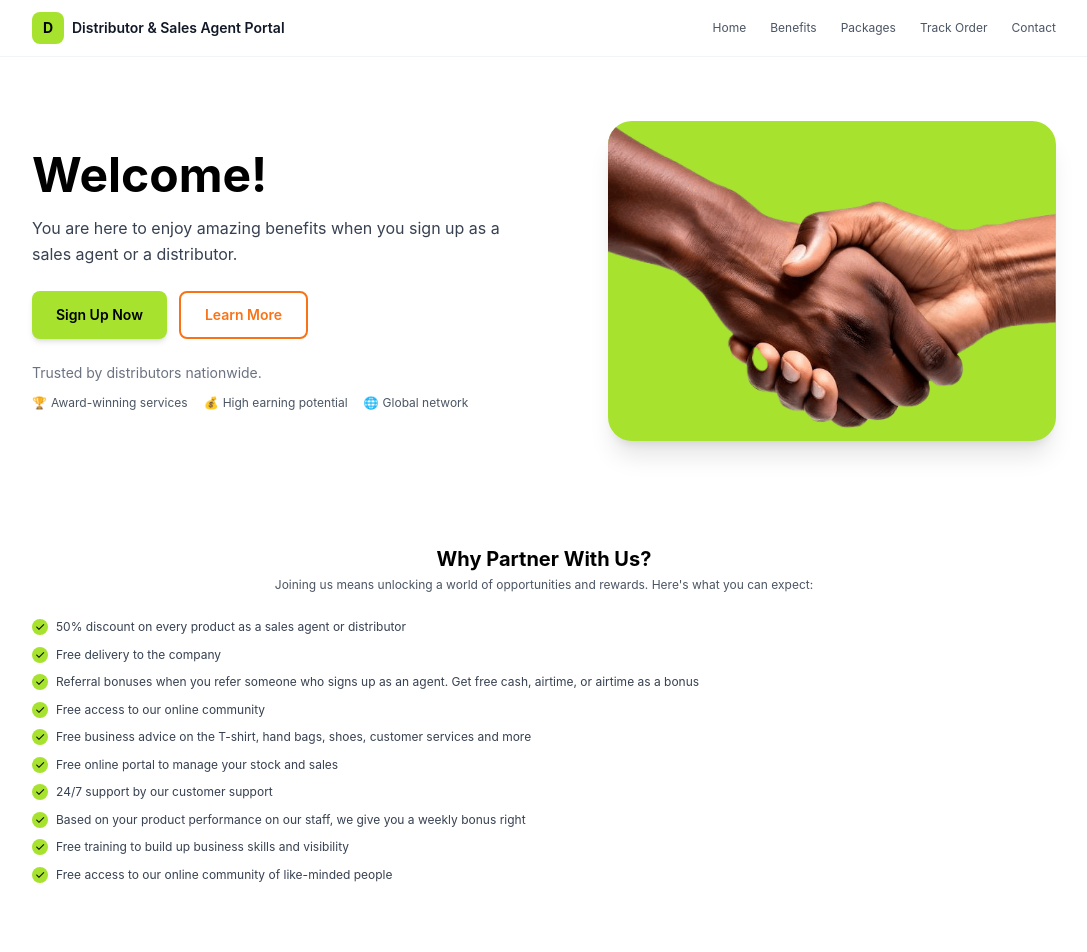
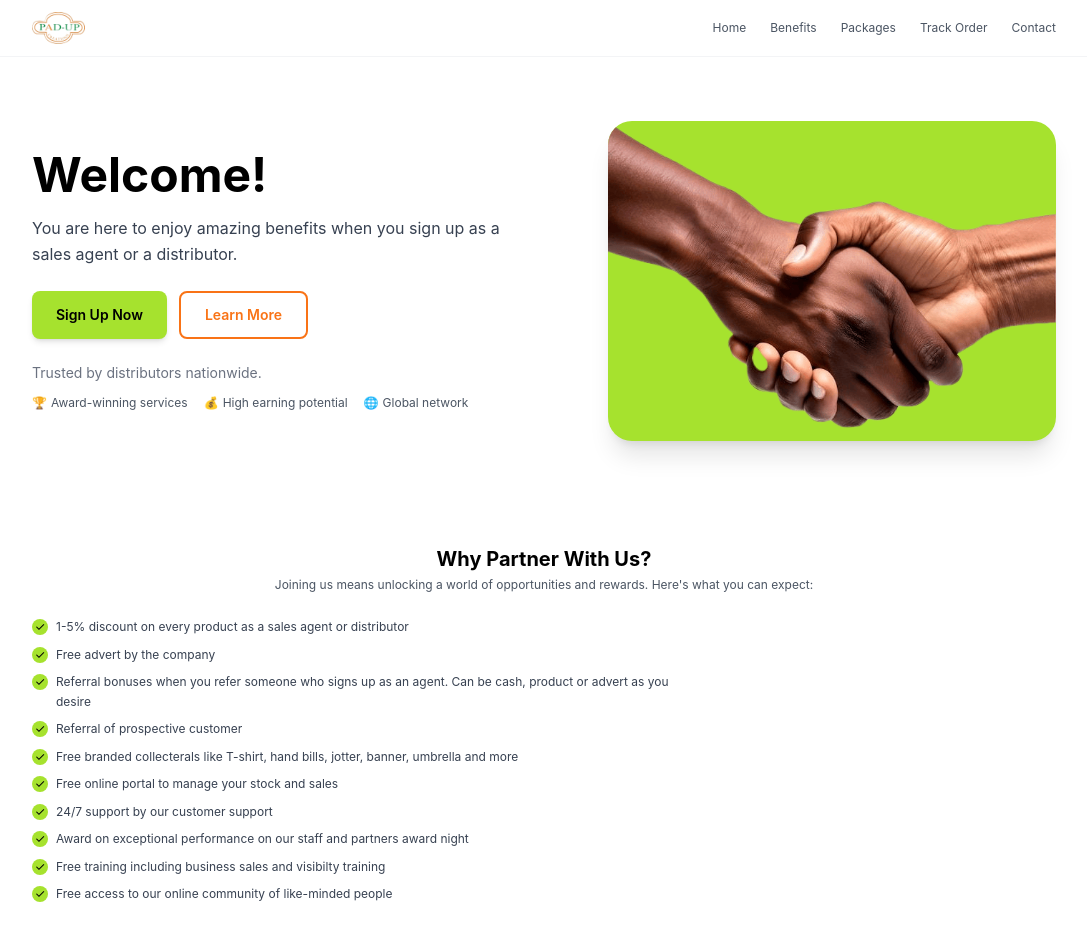
Before and after one commit to KIBMICH/padupofficeview, a React (Vite) app: page / in a window 1280 px wide. Shown: the top 952 px of the page, without its empty margins (96-1183 px from the left). Built offline with nearby package versions, Linux system fonts and the light colour scheme.

Commit message:
fix update

```diff
--- a/src/data/benefits.ts
+++ b/src/data/benefits.ts
@@ -3,31 +3,31 @@ import { Benefit } from '../types';
 export const benefits: Benefit[] = [
   {
     id: '1',
-    title: '50% discount on every product as a sales agent or distributor',
+    title: '1-5% discount on every product as a sales agent or distributor',
     description: '',
     icon: '✓',
   },
   {
     id: '2',
-    title: 'Free delivery to the company',
+    title: 'Free advert by the company',
     description: '',
     icon: '✓',
   },
   {
     id: '3',
-    title: 'Referral bonuses when you refer someone who signs up as an agent. Get free cash, airtime, or airtime as a bonus',
+    title: 'Referral bonuses when you refer someone who signs up as an agent. Can be cash, product or advert as you desire',
     description: '',
     icon: '✓',
   },
   {
     id: '4',
-    title: 'Free access to our online community',
+    title: 'Referral of prospective customer',
     description: '',
     icon: '✓',
   },
   {
     id: '5',
-    title: 'Free business advice on the T-shirt, hand bags, shoes, customer services and more',
+    title: 'Free branded collecterals like T-shirt, hand bills, jotter, banner, umbrella and more',
     description: '',
     icon: '✓',
   },
@@ -45,13 +45,13 @@ export const benefits: Benefit[] = [
   },
   {
     id: '8',
-    title: 'Based on your product performance on our staff, we give you a weekly bonus right',
+    title: 'Award on exceptional performance on our staff and partners award night',
     description: '',
     icon: '✓',
   },
   {
     id: '9',
-    title: 'Free training to build up business skills and visibility',
+    title: 'Free training including business sales and visibilty training',
     description: '',
     icon: '✓',
   },
--- a/src/routes/AppRoutes.tsx
+++ b/src/routes/AppRoutes.tsx
@@ -3,6 +3,7 @@ import { BrowserRouter as Router, Routes, Route, Link } from 'react-router-dom';
 import { SignupPage } from '../pages/SignupPage';
 import { SignupFormPage } from '../pages/SignupFormPage';
 import { TrackOrderPage } from '../pages/TrackOrderPage';
+import logo from '../assets/images/logo.png';
 
 export const AppRoutes: React.FC = () => {
   const [isMenuOpen, setIsMenuOpen] = useState(false);
@@ -21,12 +22,7 @@ export const AppRoutes: React.FC = () => {
         <nav className="bg-white py-3 px-4 md:px-8 border-b border-gray-100 sticky top-0 z-50 relative">
           <div className="max-w-5xl mx-auto flex items-center justify-between">
             <Link to="/" className="flex items-center gap-2">
-              <div className="w-8 h-8 bg-lemonGreen rounded-lg flex items-center justify-center">
-                <span className="text-black font-bold text-sm">D</span>
-              </div>
-              <span className="font-semibold text-sm text-gray-900">
-                Distributor & Sales Agent Portal
-              </span>
+              <img src={logo} alt="Logo" className="h-8 w-auto" />
             </Link>
 
             {/* Desktop Nav Links */}
```
Also changed, not shown: src/assets/images/logo.png (added), vercel.json (added).
